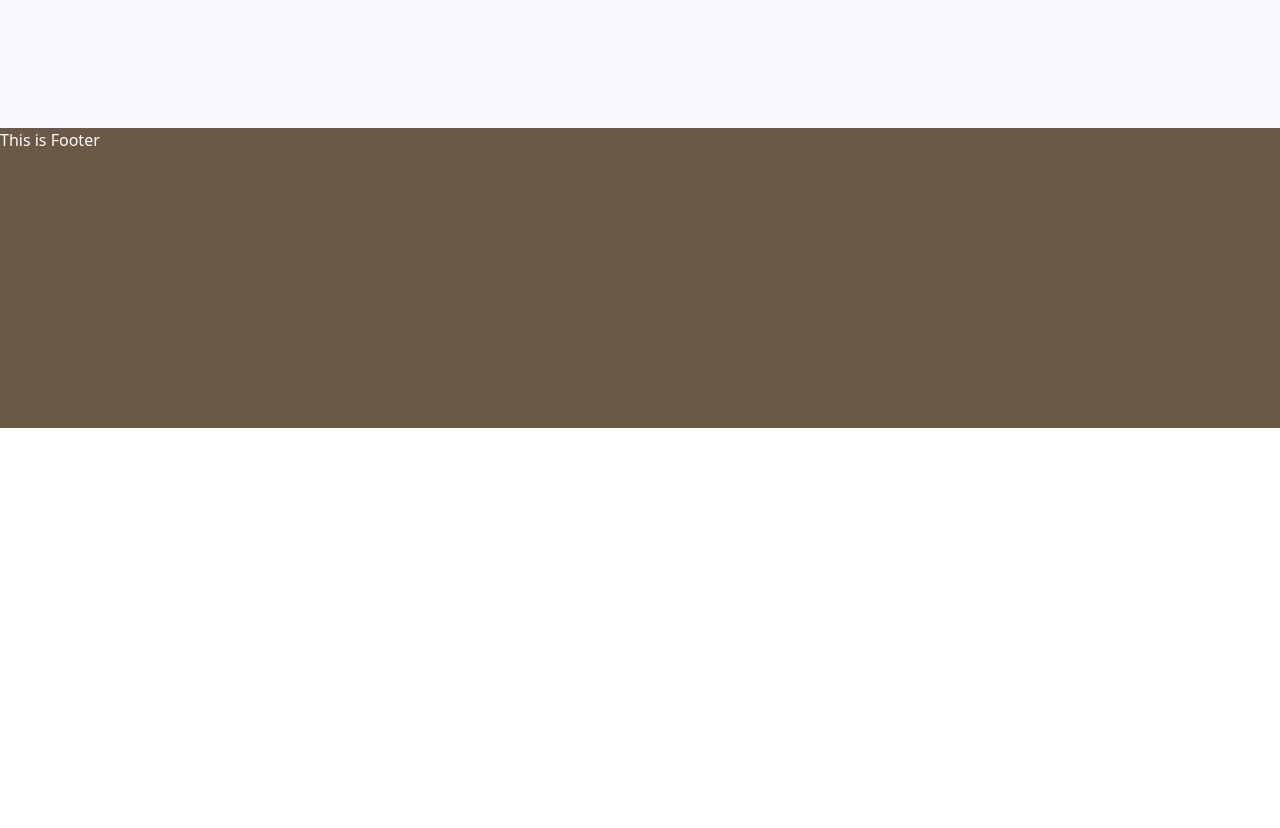
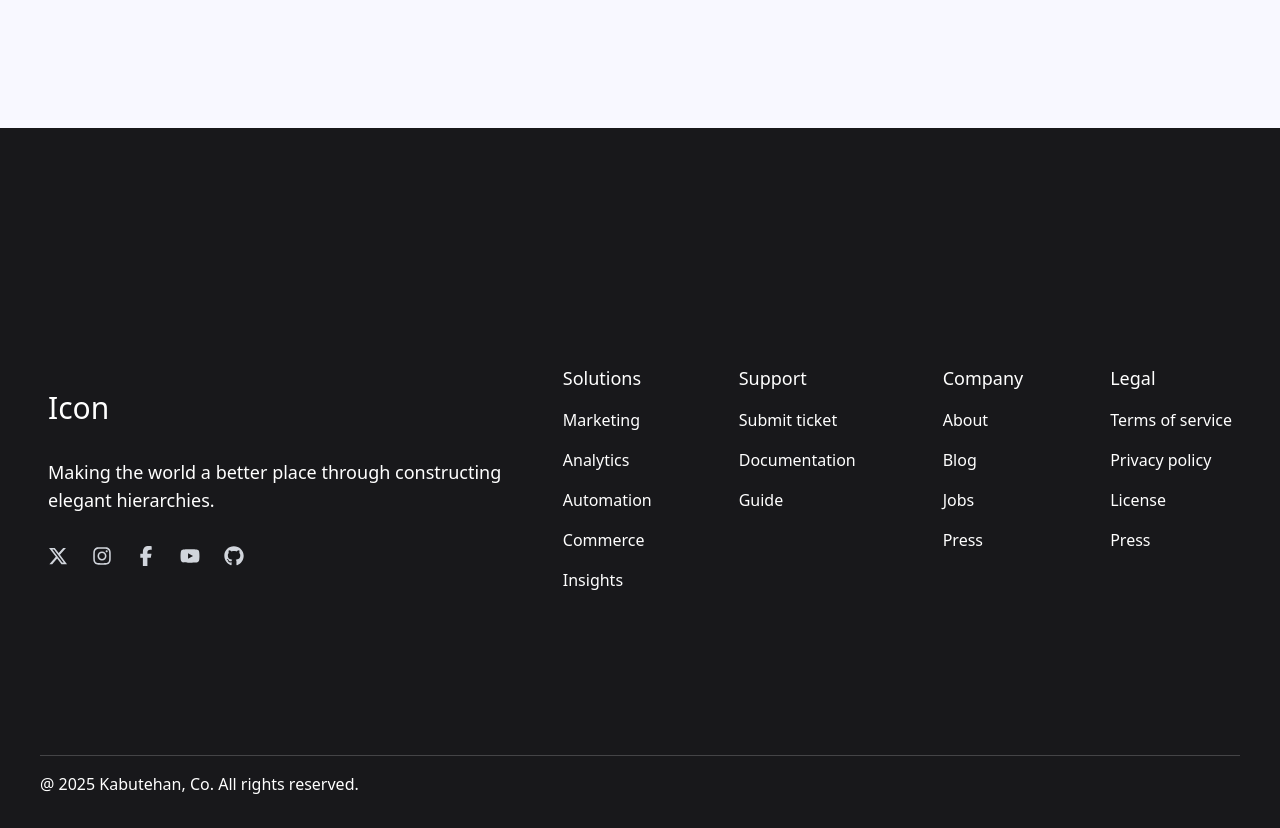
Before and after one commit to roebienbien/kabutehan, a React (Vite) app: page / in a window 1280 px wide. Shown: the part 1520-2348 px from the top of the page. Before the commit the page ends 1948 px from the top, so only its background shows below. Built offline with nearby package versions, Linux system fonts and the light colour scheme.

Commit message:
add: footer contents

```diff
--- a/src/components/Footer.tsx
+++ b/src/components/Footer.tsx
@@ -1,9 +1,180 @@
-const Footer = () => {
-  return (
-    <footer className="bg-primary  h-[300px]  w-full text-white">
-      <h2>This is Footer</h2>
-    </footer>
-  );
+import {
+  FaFacebookF,
+  FaGithub,
+  FaInstagram,
+  FaXTwitter,
+  FaYoutube,
+} from "react-icons/fa6";
+
+const Socials = [
+  {
+    name: "x",
+    icon: <FaXTwitter />,
+    url: "https://www.example.com",
+  },
+  {
+    name: "instagram",
+    icon: <FaInstagram />,
+    url: "https://www.example.com",
+  },
+  {
+    name: "facebook",
+    icon: <FaFacebookF />,
+    url: "https://www.example.com",
+  },
+  {
+    name: "youtube",
+    icon: <FaYoutube />,
+    url: "https://www.example.com",
+  },
+  {
+    name: "github",
+    icon: <FaGithub />,
+    url: "https://www.example.com",
+  },
+];
+
+type TLinks = {
+  title: string;
+  subLinks: {
+    name: string;
+    url: string;
+  }[];
 };
 
+const Links: TLinks[] = [
+  {
+    title: "Solutions",
+    subLinks: [
+      {
+        name: "Marketing",
+        url: "https://www.example.com",
+      },
+      {
+        name: "Analytics",
+        url: "https://www.example.com",
+      },
+      {
+        name: "Automation",
+        url: "https://www.example.com",
+      },
+      {
+        name: "Commerce",
+        url: "https://www.example.com",
+      },
+      {
+        name: "Insights",
+        url: "https://www.example.com",
+      },
+    ],
+  },
+  {
+    title: "Support",
+    subLinks: [
+      {
+        name: "Submit ticket",
+        url: "https://www.example.com",
+      },
+      {
+        name: "Documentation",
+        url: "https://www.example.com",
+      },
+      {
+        name: "Guide",
+        url: "https://www.example.com",
+      },
+    ],
+  },
+  {
+    title: "Company",
+    subLinks: [
+      {
+        name: "About",
+        url: "https://www.example.com",
+      },
+      {
+        name: "Blog",
+        url: "https://www.example.com",
+      },
+      {
+        name: "Jobs",
+        url: "https://www.example.com",
+      },
+      {
+        name: "Press",
+        url: "https://www.example.com",
+      },
+    ],
+  },
+  {
+    title: "Legal",
+    subLinks: [
+      {
+        name: "Terms of service",
+        url: "https://www.example.com",
+      },
+      {
+        name: "Privacy policy",
+        url: "https://www.example.com",
+      },
+      {
+        name: "License",
+        url: "https://www.example.com",
+      },
+      {
+        name: "Press",
+        url: "https://www.example.com",
+      },
+    ],
+  },
+];
+
+function Footer() {
+  return (
+    <div className="h-[700px] relative  grid justify-center items-center  p-12 grid-cols-[1fr_1.3fr] text-white bg-zinc-900">
+      <div className="col-span-1 flex flex-col gap-4 gap-y-8">
+        <span className="text-3xl">Icon</span>
+        <p className="text-lg font-medium">
+          Making the world a better place through constructing elegant
+          hierarchies.
+        </p>
+        <div className="flex gap-x-6 text-gray-300 ">
+          {Socials.map((item, index) => (
+            <a
+              href={item.url}
+              key={index}
+              target="_blank"
+              className="text-xl hover:text-white"
+            >
+              {item.icon}
+            </a>
+          ))}
+        </div>
+      </div>
+      <div className="col-span-1 ">
+        <div className="flex  gap-4 justify-between gap-x-4">
+          {Links.map((item, index) => (
+            <div key={index} className="flex gap-y-4 flex-col">
+              <span className="text-lg font-medium ">{item.title}</span>
+              <div className="gap-y-4 flex flex-col">
+                {item.subLinks.map((sublink, index) => (
+                  <a key={index} href={sublink.url} className="">
+                    {sublink.name}
+                  </a>
+                ))}
+              </div>
+            </div>
+          ))}
+        </div>
+      </div>
+      <div className="absolute bottom-0 px-10 py-8 w-full">
+        <div className="border-t border-t-gray-100 opacity-20 pb-4" />
+        <span>
+          @ {new Date().getFullYear()} Kabutehan, Co. All rights reserved.
+        </span>
+      </div>
+    </div>
+  );
+}
+
 export default Footer;
```
